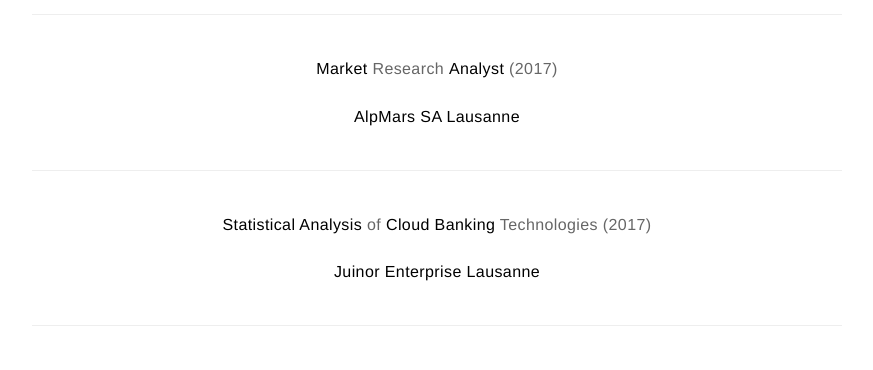
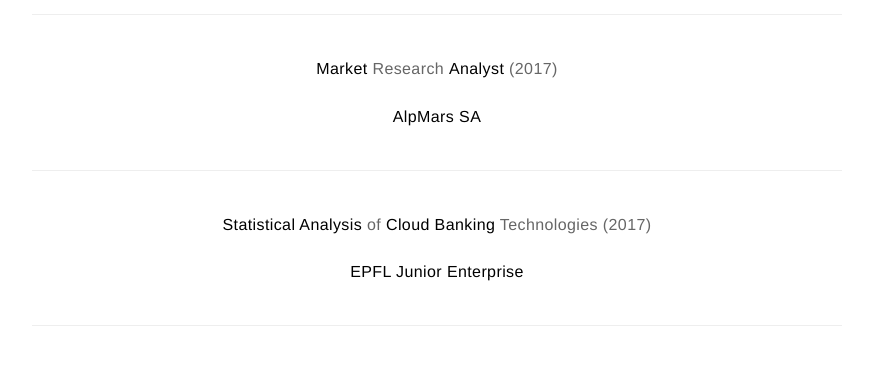
Before and after one commit to dljubenk/dljubenk.github.io, a Jekyll site: the page built from about.md, in a window 1280 px wide and 900 px high, scrolled down 2982 px. Shown: the part 152-522 px from the top of the window, without its empty margins (203-1076 px from the left). Built offline with Jekyll 4.4.1, drawn with Linux system fonts in a browser that asks for light colours.

Commit message:
Update about.md

```diff
--- a/about.md
+++ b/about.md
@@ -62,10 +62,10 @@ layout: page
 <p align="center"><strong>TU/e</strong></p>
 ---
 <p align="center"><strong>Market</strong> Research <strong>Analyst</strong> (2017)</p>
-<p align="center"><strong>AlpMars SA Lausanne</strong></p>
+<p align="center"><strong>AlpMars SA</strong></p>
 ---
 <p align="center"><strong>Statistical Analysis</strong> of <strong>Cloud Banking</strong> Technologies (2017)</p>
-<p align="center"><strong>Juinor Enterprise Lausanne</strong></p>
+<p align="center"><strong>EPFL Junior Enterprise</strong></p>
 ---
 <p align="center"><strong>Data Analyst</strong> (2017)</p>
 <p align="center"><strong>Ericsson ETK</strong></p>
```
